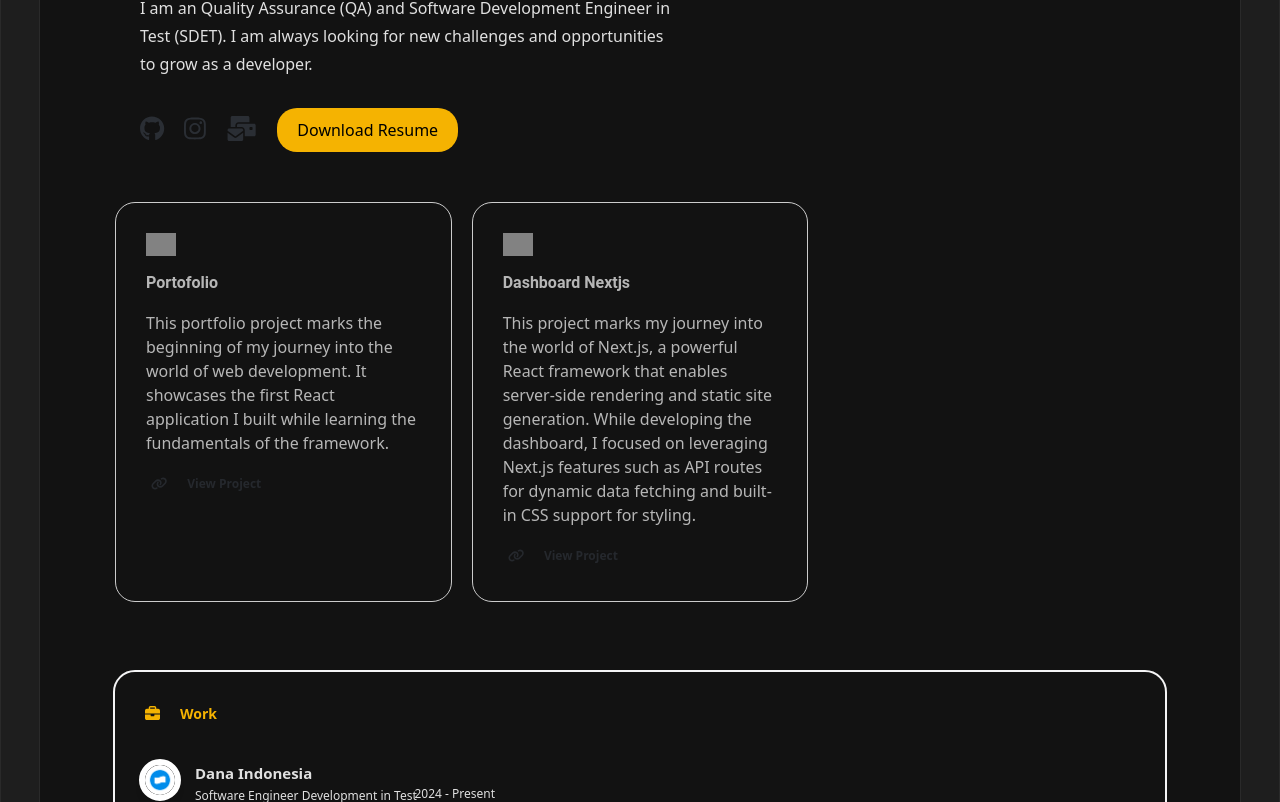
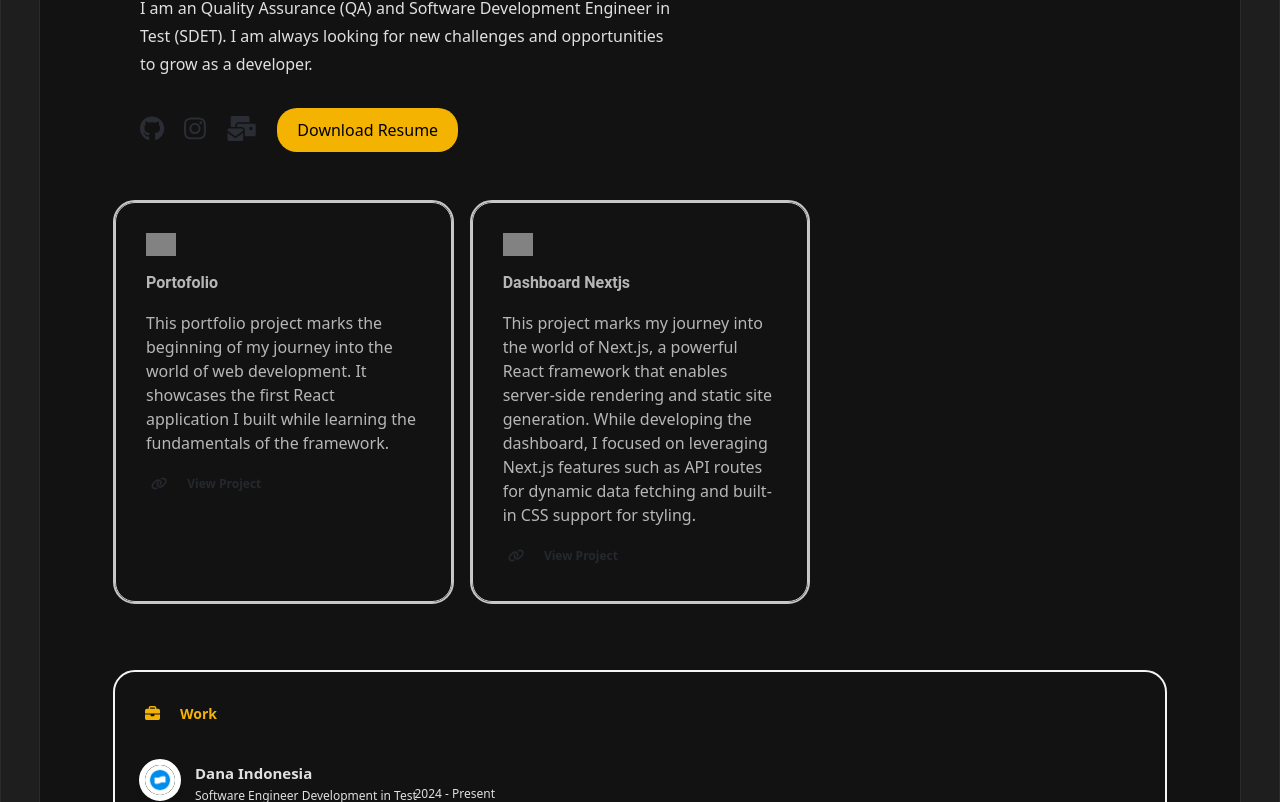
Before and after one commit to Nyx09/portofolio-react, a React (Create React App) app: page / in a window 1280 px wide. Shown: the part 546-1348 px from the top of the page. Built offline with nearby package versions, Linux system fonts and the light colour scheme; grey boxes are pictures that could not be loaded.

Commit message:
add border line for project

```diff
--- a/src/components/homepage/styles/allProject.css
+++ b/src/components/homepage/styles/allProject.css
@@ -2,7 +2,6 @@
 	display: flex;
 	flex-wrap: wrap;
 	align-items: stretch;
-
 	margin-left: -35px;
 	margin-right: -35px;
 }
--- a/src/components/projects/styles/project.css
+++ b/src/components/projects/styles/project.css
@@ -5,6 +5,9 @@
 	border-radius: 20px;
 	opacity: 0.8;
 	height: fit-content;
+	outline: 2px solid #f4f4f5;
+	border: 1px;
+	border-color: #fafafa;
 
 }
 
```
